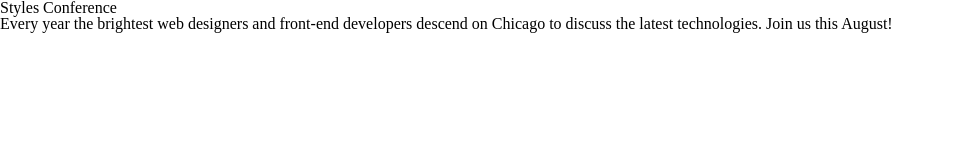
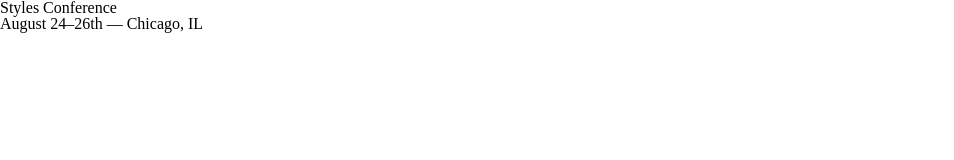
Before and after one commit to digital-bacon/Learn-HTML-CSS---Shay-Howe, a plain HTML site: page styles-conference/index.html in a window 1280 px wide. Shown: the whole page, without its empty margins (0-954 px from the left). Drawn offline with Linux system fonts and the light colour scheme.

Commit message:
Move body content within a semantic header element

```diff
--- a/styles-conference/index.html
+++ b/styles-conference/index.html
@@ -4,9 +4,13 @@
     <meta charset="utf-8">
     <title>Styles Conference</title>
     <link rel="stylesheet" href="assets/stylesheets/reset.css">
+    <link rel="stylesheet" href="assets/stylesheets/main.css">
   </head>
   <body>
-    <h1>Styles Conference</h1>
-    <p>Every year the brightest web designers and front-end developers descend on Chicago to discuss the latest technologies. Join us this August!</p>
+    <header>
+      <h1>Styles Conference</h1>
+      <h3>August 24&ndash;26th &mdash; Chicago, IL</h3>
+    </header>
+
   </body>
 </html>
```
